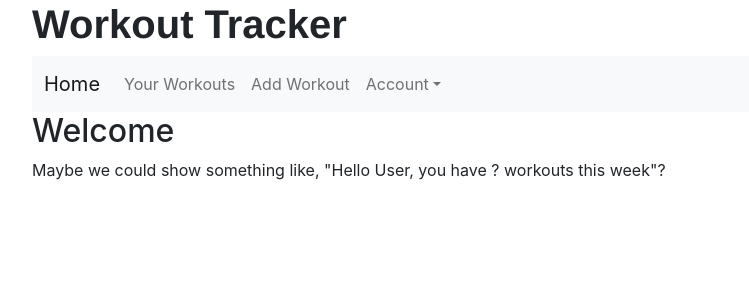
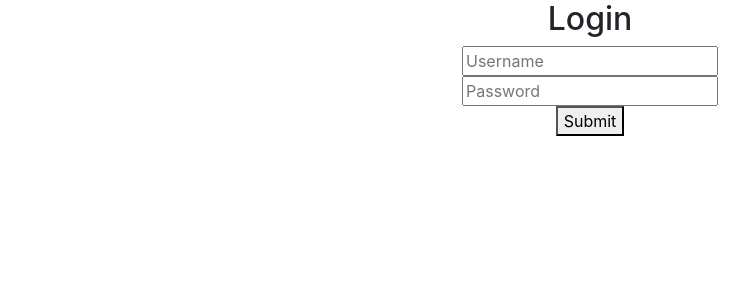
Before and after one commit to waaade/workout-app-frontend, a React (Create React App) app: page / in a window 1280 px wide. Shown: the top 300 px of the page, without its empty margins (50-799 px from the left). Built offline with nearby package versions, Linux system fonts and the light colour scheme.

Commit message:
Add login page, using authenticate api

```diff
--- a/package.json
+++ b/package.json
@@ -6,6 +6,7 @@
     "@testing-library/jest-dom": "^5.16.5",
     "@testing-library/react": "^13.4.0",
     "@testing-library/user-event": "^13.5.0",
+    "base-64": "^1.0.0",
     "bootstrap-icons": "^1.10.4",
     "react": "^18.2.0",
     "react-dom": "^18.2.0",
--- a/src/App.js
+++ b/src/App.js
@@ -1,11 +1,17 @@
+import React, { useState } from 'react';
 import { Routes, Route } from 'react-router-dom';
 import Header from './components/Header';
 import WorkoutView from './components/WorkoutView';
 import Home from './components/Home';
 import AddPlan from './components/AddPlan';
+import Login from './components/Login';
 import './App.css';
 
 function App() {
+  const [token, setToken] = useState()
+    if (!token){
+        {return <Login setToken={setToken}/>}
+    }
   return (
     <div className="container">
       <Header/>
@@ -13,6 +19,7 @@ function App() {
         <Route path="/" element={ <Home/> } exact />
         <Route path="/workouts" element={ <WorkoutView/> } />
         <Route path="/add" element={ <AddPlan/> } />
+
       </Routes>
     </div>
   );
--- a/src/apis/WorkoutApi.js
+++ b/src/apis/WorkoutApi.js
@@ -1,5 +1,5 @@
 
-//const URI = "http://54.201.89.155:8080/api/workout"
+//const URI = "http://54.201.89.155:8080/api/userWorkouts"
 
 const WorkoutApi = {
 
@@ -66,4 +66,4 @@ const WorkoutApi = {
 }
 
 // allows you to use this object outside of this file
-export default ProductApi;
+export default WorkoutApi;
--- a/src/components/Home.js
+++ b/src/components/Home.js
@@ -1,4 +1,5 @@
-import React from 'react';
+import React, { useState } from 'react';
+
 
 const Home = () => {
     return (
--- a/src/components/Login.js
+++ b/src/components/Login.js
@@ -1 +1,44 @@
-import React from 'react';
+import React, {useState} from 'react';
+
+async function LoginUser(credentials) {
+    console.log("Attempting to login with username " + credentials.username + " and password " + credentials.password);
+    return fetch('http://localhost:8080/authenticate',{
+        method: 'POST',
+        header: {
+            'Content-Type': 'application/json'
+        },
+        body: JSON.stringify(credentials)
+    }).then(data => data.json())
+}
+
+const Login = ({setToken}) => {
+    const [username, setUsername] = useState()
+    const [password, setPassword] = useState()
+
+    const handleSubmit = async (e) => {
+        e.preventDefault()
+        const token = await LoginUser({
+            username,
+            password})
+        setToken(token)
+    }
+
+
+    return (
+        <>
+        <div className='login'>
+            <h2>Login</h2>
+            <form onSubmit={handleSubmit}>
+
+                <input type="text" required onChange={(e)=>setUsername(e.target.value)} placeholder='Username'/>
+                <br />
+                <input type="password" required onChange={(e)=>setPassword(e.target.value)} placeholder='Password'/>
+                <br />
+            <button type="submit">Submit</button>
+            </form>
+        </div>
+        </>
+    )
+}
+
+export default Login;
--- a/src/index.css
+++ b/src/index.css
@@ -1,6 +1,10 @@
 h1 {
   font-family: Helvetica, sans-serif;
   font-weight: bold;
+}
+
+.login {
+  text-align: center;
 }
 
 body {
```
Also changed, not shown: 1 other file (tests, documents, lock files or other folders).
